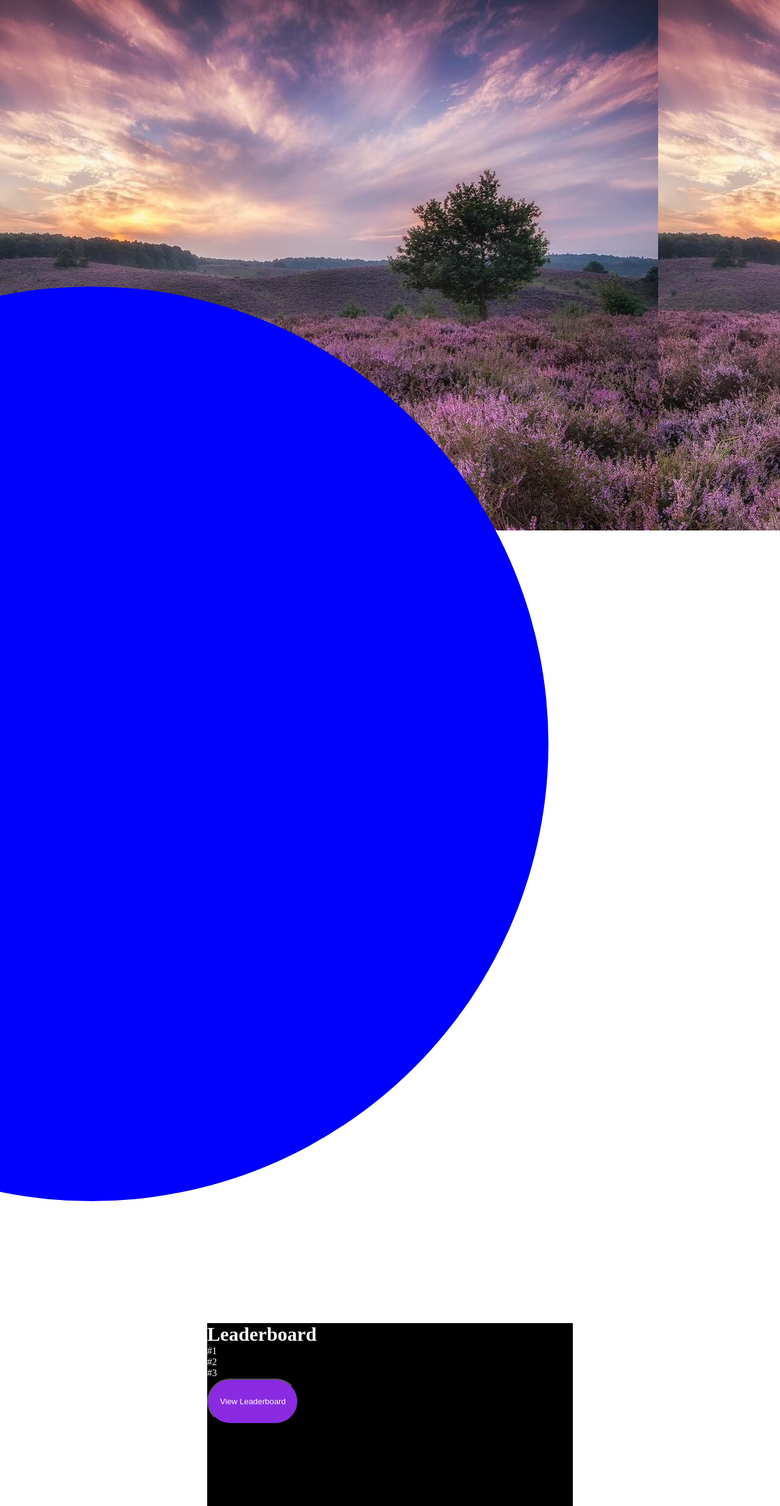
After one commit to GerbenHub/Hoornbeeck, a PHP site: page /Ommetje/ommetje.app.html in a window 1280 px wide. The commit adds this page. Shown: the whole page at 61% size. Run offline with PHP 8.4, Linux system fonts and the light colour scheme.

```diff
--- /dev/null
+++ b/Periode3-PHP/Ommetje/ommetje.app.css
@@ -0,0 +1,42 @@
+* {
+    margin: 0;
+    padding: 0;
+    color: white;
+
+}
+
+.leaderboard {
+    display: block;
+    width: 600px;
+    height: 300px;
+    background-color: black;
+    margin-top: -200px;
+    margin: auto;
+    margin-top: 200px;
+
+
+
+}
+
+.background {
+    background-image: url(heide.jpg);
+    height: 870px;
+}
+
+.background2 {
+    width: 1500px;
+    height: 1500px;
+    border-radius: 50%;
+    background-color: blue;
+    margin-left: -600px;
+    margin-top: -400px;
+}
+
+.button-leaderboard {
+
+    width: 150px;
+    height: 75px;
+    background-color: blueviolet;
+    border-radius: 50px;
+    margin: 0%;
+}
--- /dev/null
+++ b/Periode3-PHP/Ommetje/ommetje.app.html
@@ -0,0 +1,25 @@
+<!DOCTYPE html>
+<html>
+  <head>
+    <title>ommetje</title>
+    <link rel="stylesheet" href="ommetje.app.css" />
+  </head>
+  <body>
+    <div class="background"></div>
+
+    <div class="background2"></div>
+
+    <div class="leaderboard">
+      <h1>Leaderboard</h1>
+      <span>#1</span><br />
+      <span>#2</span><br />
+      <span>#3</span><br />
+      <input
+        type="button"
+        href="Ommetjes-leaderboard.html"
+        class="button-leaderboard"
+        value="View Leaderboard"
+      />
+    </div>
+  </body>
+</html>
```
Also changed, not shown: Periode3-PHP/Ommetje/Ommetjes-leaderboard.html (added, +8 -0 lines), Periode3-PHP/inschrijfformulier.php (+8 -5 lines), Periode3-PHP/sneeuw.php (added, +41 -0 lines), Periode3-PHP/Ommetje/heide.jpg (added).
